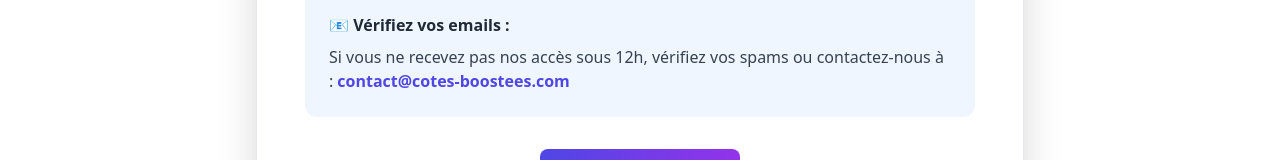
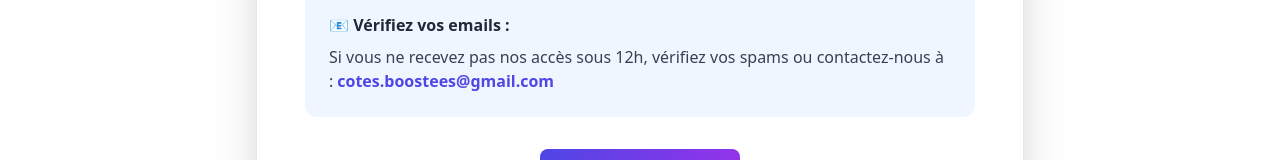
Before and after one commit to Web-Online-Concept/cotes-boostees, a Next.js app: page /retour-paiement in a window 1280 px wide. Shown: the part 720-880 px from the top of the page. Built offline with nearby package versions, Linux system fonts and the light colour scheme.

Commit message:
Update retour-paiement.js

```diff
--- a/pages/retour-paiement.js
+++ b/pages/retour-paiement.js
@@ -86,8 +86,8 @@ export default function RetourPaiement() {
                 <h3 className="font-bold text-gray-800 mb-2">📧 Vérifiez vos emails :</h3>
                 <p className="text-gray-700">
                   Si vous ne recevez pas nos accès sous 12h, vérifiez vos spams ou contactez-nous à :
-                  <a href="mailto:contact@cotes-boostees.com" className="text-indigo-600 font-semibold ml-1 hover:underline">
-                    contact@cotes-boostees.com
+                  <a href="mailto:cotes.boostees@gmail.com" className="text-indigo-600 font-semibold ml-1 hover:underline">
+                    cotes.boostees@gmail.com
                   </a>
                 </p>
               </div>
@@ -134,8 +134,8 @@ export default function RetourPaiement() {
                 <h3 className="font-bold text-gray-800 mb-2">💡 Besoin d'aide ?</h3>
                 <p className="text-gray-700">
                   N'hésitez pas à nous contacter si vous rencontrez des difficultés :
-                  <a href="mailto:contact@cotes-boostees.com" className="text-indigo-600 font-semibold ml-1 hover:underline">
-                    contact@cotes-boostees.com
+                  <a href="mailto:cotes.boostees@gmail.com" className="text-indigo-600 font-semibold ml-1 hover:underline">
+                    cotes.boostees@gmail.com
                   </a>
                 </p>
               </div>
```
